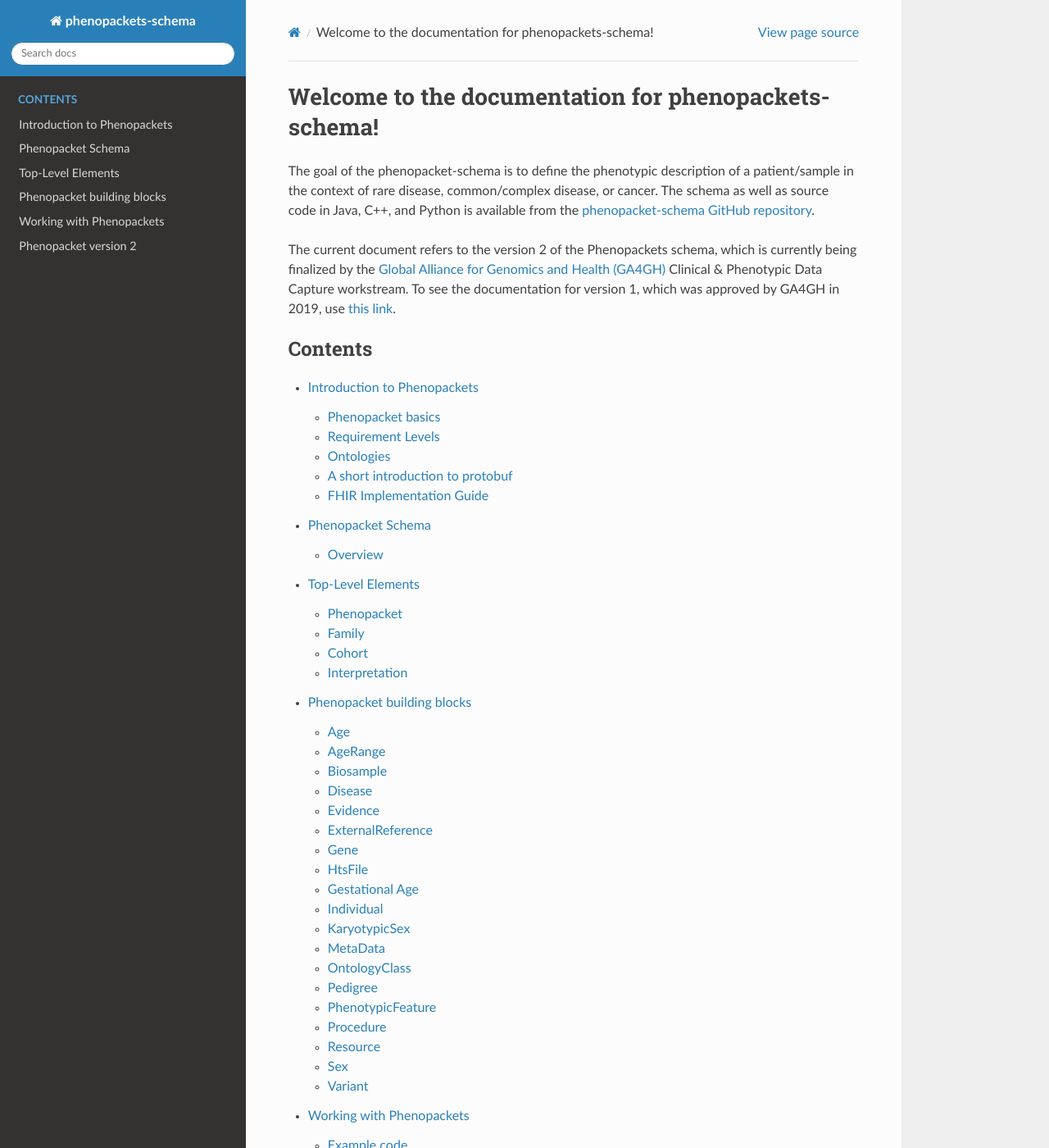
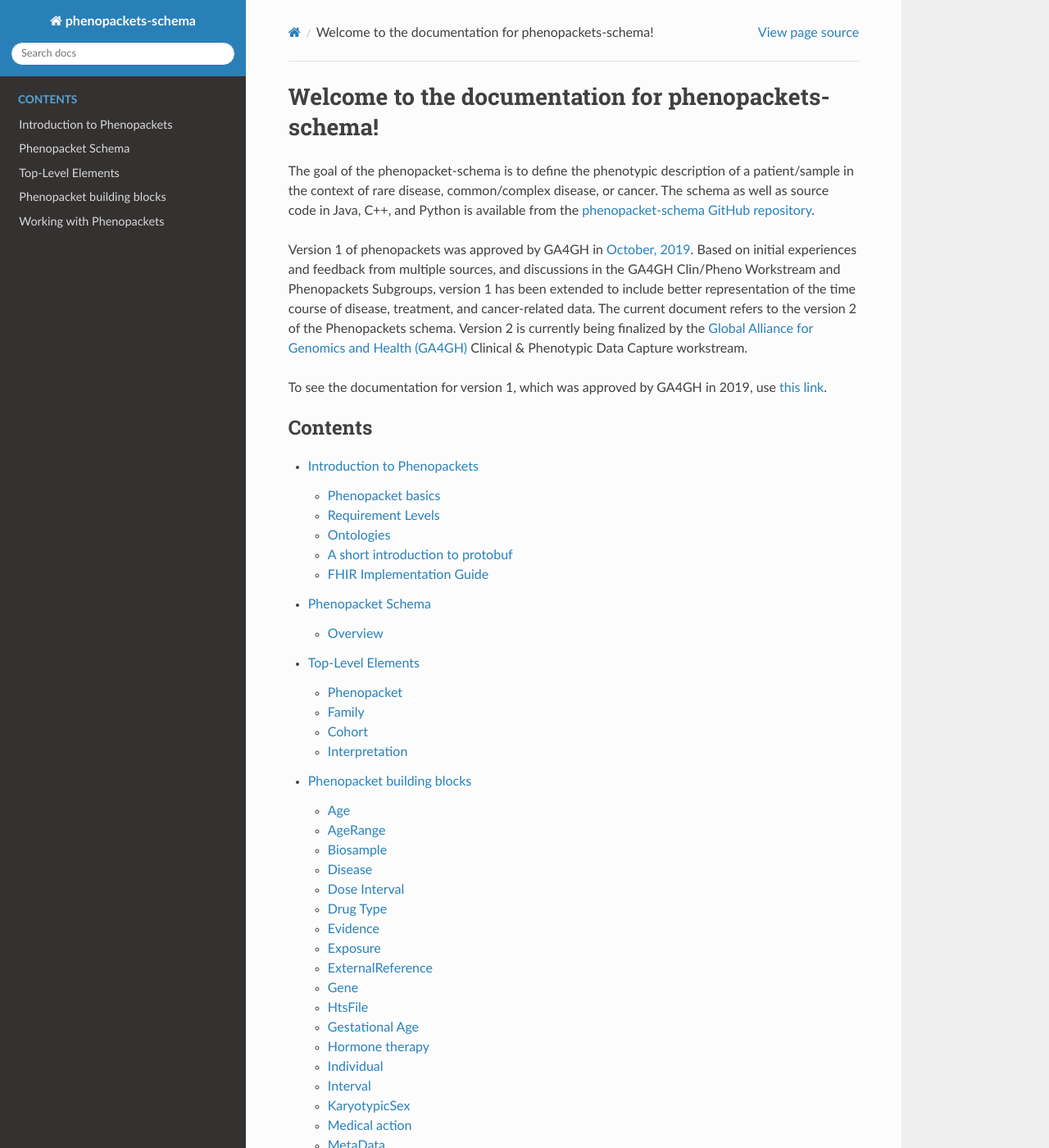
Before and after one commit to phenopackets/phenopacket-schema, a Sphinx documentation site: the page built from docs/index.rst, in a window 1280 px wide and 1400 px high. Shown: the whole window at 82% size. Built offline with Sphinx 7.4.7 and the Read the Docs theme 2.0.0, drawn with Linux system fonts in a browser that asks for light colours; pages that are not in the unit, such as notebooks, are missing from menus; some of the changed text lies outside the part shown.

Commit message:
removing separate verson-2 page, integrating with index and building blocks

```diff
--- a/docs/building-blocks.rst
+++ b/docs/building-blocks.rst
@@ -13,27 +13,36 @@ building blocks.
 
 
 
-
-
-
 .. toctree::
    :maxdepth: 1
 
    age
    biosample
    disease
+   dose-interval
+   drug-type
    evidence
+   exposure
    externalreference
    gene
    file
    gestational-age
+   hormonetherapy
    individual
+   interval
    karyotypicsex
+   medical-action
    metadata
    ontologyclass
    pedigree
    phenotype
    procedure
+   quantity
+   radiotherapy
    resource
    sex
+   stop-reason
+   time-element
+   treatment
    variant
+   vital-status
--- a/docs/index.rst
+++ b/docs/index.rst
@@ -6,8 +6,14 @@ The goal of the phenopacket-schema is to define the phenotypic description of a
 of rare disease, common/complex disease, or cancer. The schema as well as source code in Java, C++, and Python
 is available from the `phenopacket-schema GitHub repository <https://github.com/phenopackets/phenopacket-schema>`_.
 
-The current document refers to the version 2 of the Phenopackets schema, which is currently being finalized by the
+Version 1 of phenopackets was approved by GA4GH in `October, 2019 <https://www.ga4gh.org/news/phenopackets-standardizing-and-exchanging-patient-phenotypic-data/>`_.
+Based on initial experiences and feedback from multiple sources, and discussions in the GA4GH
+Clin/Pheno Workstream and Phenopackets Subgroups, version 1 has been
+extended to include better representation of the time course of disease, treatment,
+and cancer-related data.  The current document refers to the version 2 of the Phenopackets schema.
+Version 2 is currently being finalized by the
 `Global Alliance for Genomics and Health (GA4GH) <https://www.ga4gh.org/>`_ Clinical & Phenotypic Data Capture workstream.
+
 To see the documentation for version 1, which was approved by GA4GH in 2019,
 use `this link <https://phenopackets-schema.readthedocs.io/en/1.0.0/>`_.
 
```
Also changed, not shown: other parts of docs/index.rst (+0 -1 lines), docs/version2.rst (deleted, +0 -42 lines).
